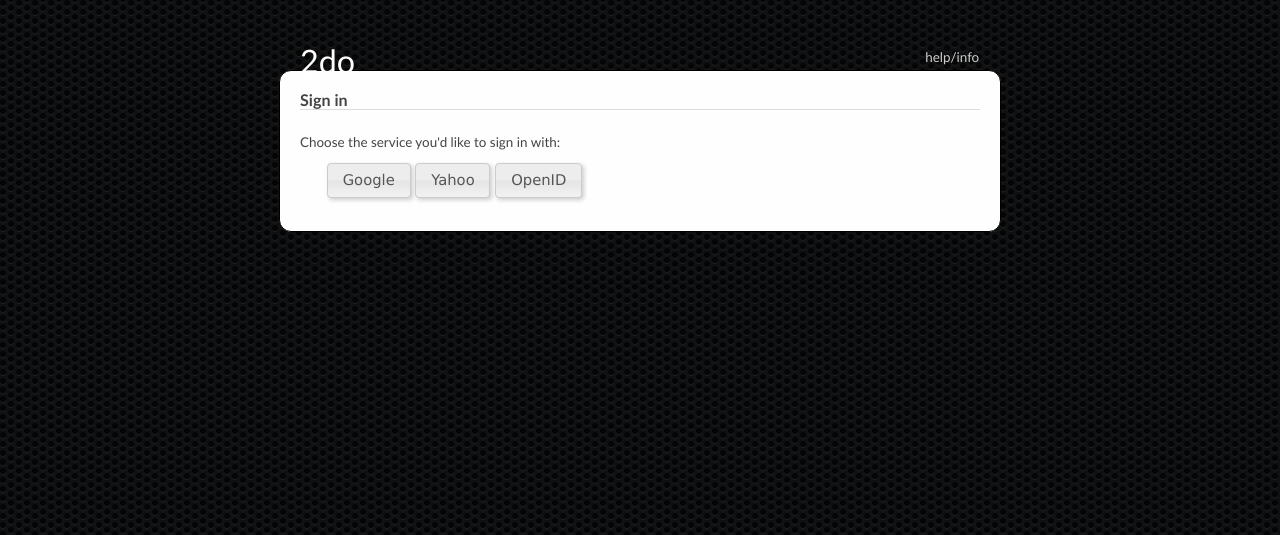
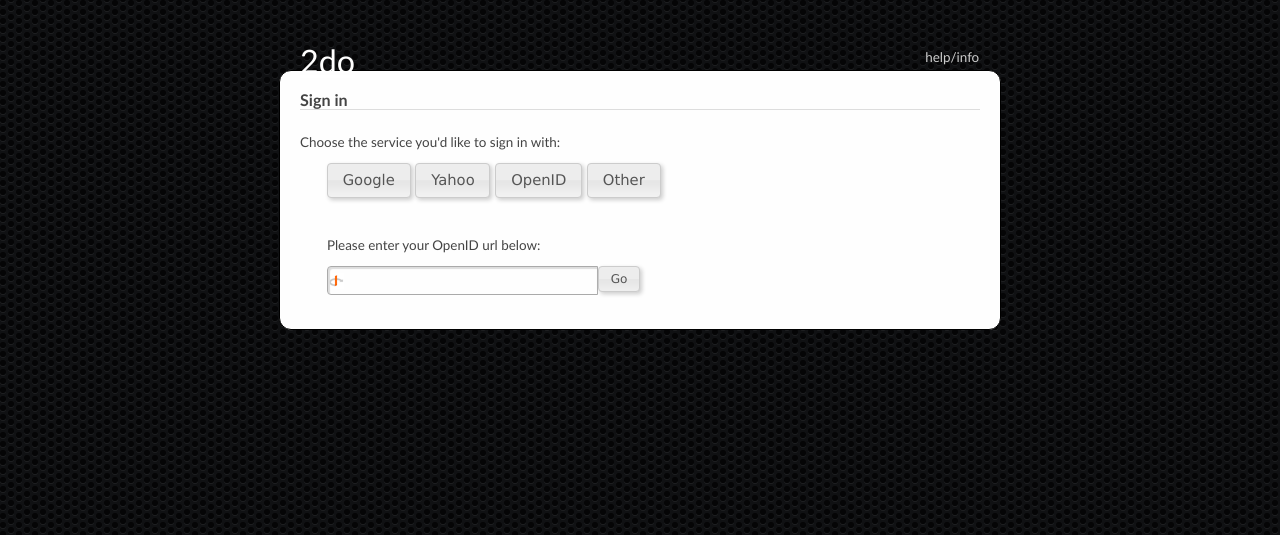
Before and after one commit to badsyntax/2do, a PHP site: page / in a window 1280 px wide. Shown: the top 535 px of the page. Run offline with PHP 8.4, Linux system fonts and the light colour scheme; settings files or empty folders that the repository lacks are supplied; some libraries are stand-ins or nearby versions; some web fonts are replaced.

Commit message:
better openid user registration

```diff
--- a/application/classes/model/user.php
+++ b/application/classes/model/user.php
@@ -1,12 +1,12 @@
 <?php
 class Model_User extends Model_Auth_User {
 
-	public function validate_create(& $array) {
+	public function validate_create(& $array, $validate_email=TRUE) {
 
 		$array = Validate::factory($array)
 				->rules('password', $this->_rules['password'])
 				->rules('username', $this->_rules['username'])
-				->rules('email', $this->_rules['email'])
+				->rules('email', $validate_email ? $this->_rules['email'] : array())
 				->rules('password_confirm', $this->_rules['password_confirm'])
 				->filter('username', 'trim')
 				->filter('email', 'trim')
--- a/application/views/account/signin.php
+++ b/application/views/account/signin.php
@@ -8,17 +8,54 @@
 		Choose the service you'd like to sign in with:
 	</p>
 
-	<form method="get" action="<?php echo Url::site('auth/try') ?>">
+	<form method="get" action="<?php echo URL::site('auth/try') ?>">
 		<fieldset>
 
-			<button type="submit" name="openid_identity" value="https://www.google.com/accounts/o8/id">
-				Google
-			</button>
+			<div class="helper-cleafix">
 
-			<button type="submit" name="openid_identity" value="https://me.yahoo.com">Yahoo</button>
+				<button type="submit" name="openid_identity" value="https://www.google.com/accounts/o8/id">
+					Google
+				</button>
 
-			<button type="submit" name="openid_identity" value="openid">OpenID</button>
+				<button type="submit" name="openid_identity" value="https://me.yahoo.com">Yahoo</button>
+
+				<button type="button" name="openid_identity" value="openid">OpenID</button>
+
+				<button type="button" name="other" value="Other">Other</button>
+			</div>
 
 		</fieldset>
 	</form>
+
+	<form method="get" id="openid-url-form" action="<?php echo URL::site('auth/try') ?>">
+		<fieldset>
+			<div id="openid-login" class="helper-clearfix">
+
+				<p>
+					<label for="openid-url">
+						Please enter your OpenID url below:
+					</label>
+				</p>
+
+				<input name="openid_identity" type="text" id="openid-url" />
+
+				<button type="submit" style="font-size:90%">Go</button>
+			</div>
+		</fieldset>
+	</form>
+
 </div>
+
+<script type="text/javascript">
+	$('#openid-url-form').submit(function(){
+
+		if ( !$( '#openid-url' ).val() ) {
+
+			alert('Field cannot be empty!');
+
+			$( '#openid-url' ).focus();
+
+			return false;
+		}
+	});
+</script>
--- a/media/css/screen.css
+++ b/media/css/screen.css
@@ -330,6 +330,26 @@ textarea {
 	margin: 0;
 }
 
+#openid-login {
+	margin-top: 2em;
+}
+#openid-login .ui-button {
+	-moz-box-shadow: 0 0 0 #000;
+	-moz-border-radius: 0 4px 4px 0;
+}
+#openid-login .ui-button-text {
+	padding: 4px 1em 3px 1em;
+}
+#openid-login input {
+	-moz-border-radius: 4px 0 0 4px;
+	-webkit-border-radius: 4px 0 0 4px;
+	border-radius: 4px 0 0 4px;
+	margin: 0;
+	float: left;
+	background: url(/img/icon_openid.gif) no-repeat left center;
+	padding-left: 18px;
+}
+
 /* layout helpers
 ---------------------*/
 
--- a/media/js/global.js
+++ b/media/js/global.js
@@ -49,7 +49,7 @@
 			this.elements.sortableLists
 			.sortable({
 				containment: $('#content'),
-				items: 'li:not(.active)',
+				items: 'li:not(.active):not(.task-new)',
 				connectWith: '.task-list.sortable',
 				distance: 5,
 				opacity: .6,
@@ -116,7 +116,7 @@
 
 			$('.list-toggle').click(function(){
 
-				$( this ).siblings( 'ul' )
+				$( this ).parent().siblings( 'ul' )
 				.animate({
 					height: ['toggle', 'swing']
 				}, 400, 'linear');
```
Also changed, not shown: application/classes/controller/auth.php (+37 -11 lines), application/views/page/lists.php (+5 -3 lines).
